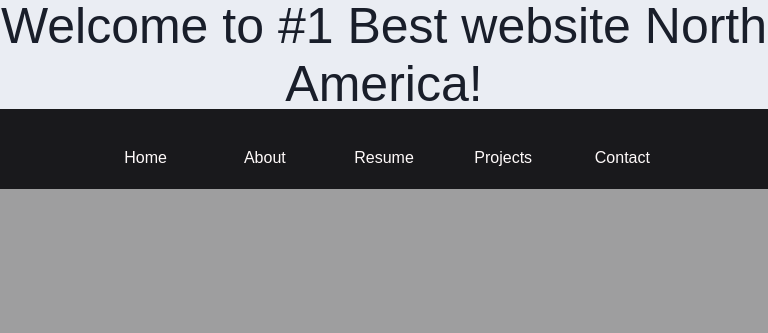
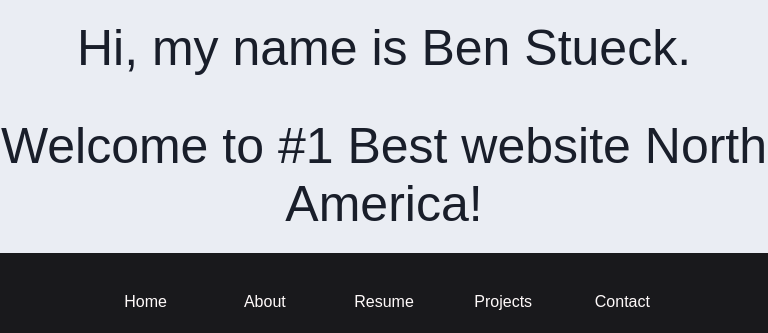
Before and after one commit to willbestuck/wbs, a Django app: page /info/ in a window 768 px wide. Shown: the part 873-1206 px from the top of the page. Before the commit the page ends 1062 px from the top, so only its background shows below. Run offline with Django 3.2, Linux system fonts and the light colour scheme; some libraries are stand-ins or nearby versions.

Commit message:
fixed home page css

```diff
--- a/info/static/info/css/about.css
+++ b/info/static/info/css/about.css
@@ -1,4 +1,4 @@
 #about a {
-	font-size: 40px;
+	font-size: 35px;
 	font-weight: bold;
 }
--- a/info/static/info/css/base.css
+++ b/info/static/info/css/base.css
@@ -133,7 +133,7 @@
 
 /*##################################################################*/
 
-@media only screen and (min-width:680px) and (max-width:980px){
+@media only screen and (max-width:980px){
 
 	html, body {
 	  height: 100%;
@@ -151,6 +151,7 @@
 		position: relative;
 		height: 70px;
 		width: 100%;
+		min-width: 680px;
 		margin: 0;
 		padding: 0;
 
@@ -217,6 +218,7 @@
 		margin: 0 auto;
 		height: 100%;
 		width: 100%;
+		min-width: 680px;
 	}
 
 	/*############################################################*/
@@ -228,6 +230,7 @@
 		position: relative;
 		height: 100%;
 		width: 100%;
+		min-width: 680px;
 		margin: 0;
 		padding: 0;
 	}
@@ -237,7 +240,8 @@
 
 		height: 70px;
 		width: 100%;
-		 margin: 10px auto;
+		min-width: 680px;
+		margin: 10px auto;
   		position: relative;
   		text-align:center;
 	}
--- a/info/static/info/css/contact.css
+++ b/info/static/info/css/contact.css
@@ -1,4 +1,4 @@
 #contact a {
-	font-size: 40px;
+	font-size: 35px;
 	font-weight: bold;
 }
--- a/info/static/info/css/index.css
+++ b/info/static/info/css/index.css
@@ -6,7 +6,7 @@
 	background-size: cover;
 	/*border-bottom: 2px groove #EAEDF3;*/*/
 	position: relative;
-	height: 85%;
+	height: 100%;
 	width: 100%;
 	margin: 0;
 	padding: 0;
@@ -18,14 +18,15 @@
 	/*border-bottom: 2px groove #D3D5DB;*/*/
 
 	position: relative;
-	height: 230px;
+	height: auto;
 	width: 100%;
 	margin: 0;
 	padding: 0px;
 }
 
 #desc {
-	padding-top: 30px;
+	padding-top: 20px;
+	padding-bottom: 20px;
 	text-align: center;
 	color: #191E2A;
 	font-family: 'Abel', sans-serif;
--- a/info/static/info/css/projects.css
+++ b/info/static/info/css/projects.css
@@ -1,4 +1,4 @@
 #projects a {
-	font-size: 40px;
+	font-size: 35px;
 	font-weight: bold;
 }
--- a/info/static/info/css/resume.css
+++ b/info/static/info/css/resume.css
@@ -8,7 +8,7 @@
 }
 
 #resume a {
-	font-size: 40px;
+	font-size: 35px;
 	font-weight: bold;
 }
 
```
Also changed, not shown: 9 other files.
